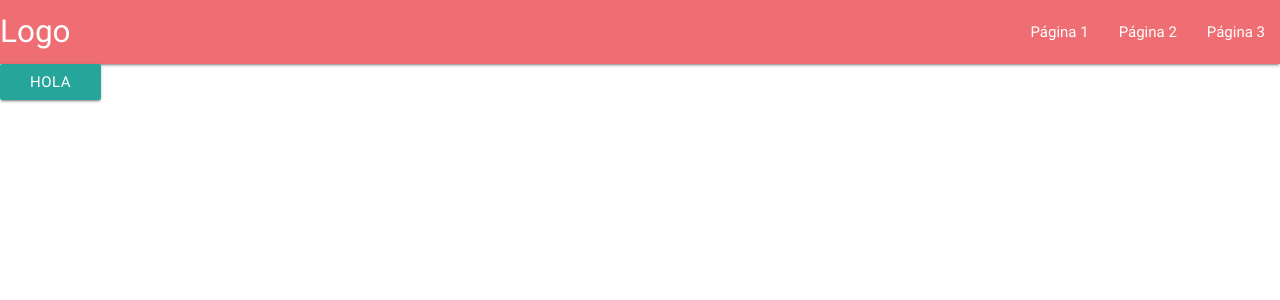
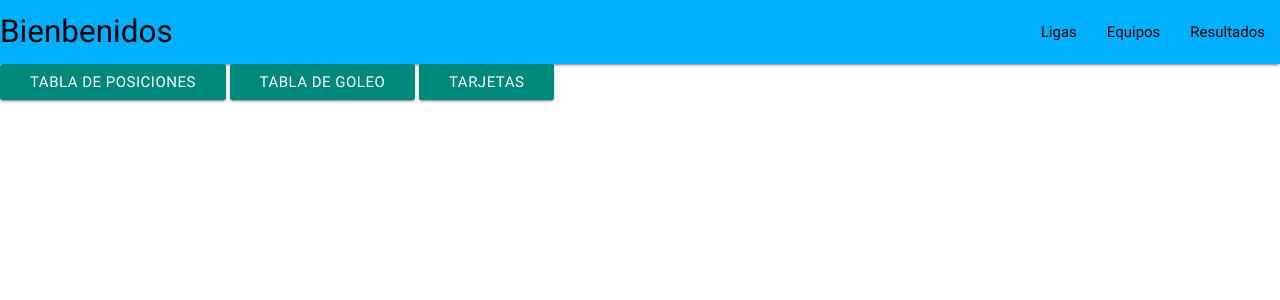
Before and after one commit to MarioEdgardoHerrera/Admin_Ligas, a Django app: page /ligas/ in a window 1280 px wide. Shown: the top 300 px of the page. Run offline with Django 3.2, Linux system fonts and the light colour scheme; parts of the project's set-up code (start-up, migrations or seed data) failed here and were passed over.

Commit message:
Creacion de Form para ligas

```diff
--- a/templates/base.html
+++ b/Liga/templates/base.html
@@ -17,19 +17,24 @@
 <header>
 
   <nav>
-    <div class="nav-wrapper">
-      <a href="#" class="brand-logo">Logo</a>
-      <ul id="nav-mobile" class="right hide-on-med-and-down">
-        <li><a href="#">Página 1</a></li>
-        <li><a href="#">Página 2</a></li>
-        <li><a href="#">Página 3</a></li>
+    <div class="nav-wrapper light-blue accent-3"><span class="black-text">
+      <a href="#" class="brand-logo light-blue accent-3"><span class="black-text">Bienbenidos</a>
+
+      <ul id="nav-mobile" class="right hide-on-med-and-down light-blue accent-3"><span class="black-text">
+        <li><a href="#"><span class="black-text">Ligas</a></li>
+        <li><a href="#"><span class="black-text">Equipos</a></li>
+        <li><a href="#"><span class="black-text">Resultados</a></li>
       </ul>
     </div>
   </nav>
 
 </header>
 <body>
+
+
     <!-- Dentro de este bloque se cargan los templates de las apps -->
-    {% block content %} {% endblock %}
+    {% block content %}
+
+     {% endblock %}
 </body>
 </html>
--- a/apps/ligas/templates/liga/index.html
+++ b/apps/ligas/templates/liga/index.html
@@ -5,5 +5,7 @@
 {% block content %}
 <!-- el contenido de las ligas va aqui -->
 
-<button class="btn">Hola</button>
+<button class="btn teal darken-1">Tabla de Posiciones</button>
+<button class="btn teal darken-1">Tabla de Goleo</button>
+<button class="btn teal darken-1">Tarjetas</button>
 {% endblock %}
--- a/apps/ligas/urls.py
+++ b/apps/ligas/urls.py
@@ -1,5 +1,8 @@
 from django.conf.urls import url, include
-from apps.ligas.views import index
+
+from apps.ligas.views import index, liga_view
+
 urlpatterns = [
-    url(r'^$', index ),
+    url(r'^$',index, name='index'),
+    url(r'^nuevo$',liga_view, name='liga_crear'),
 ]
--- a/apps/ligas/views.py
+++ b/apps/ligas/views.py
@@ -1,6 +1,20 @@
-from django.shortcuts import render
+from django.shortcuts import render, redirect
 
 from django.http import HttpResponse
+
+from apps.ligas.forms import LigaForm
+
 # Create your views here.
 def index(request):
     return render(request, 'liga/index.html' )
+
+def liga_view(request):
+    if request.method == 'POST':
+        form = LigaForm(request.POST)
+        if form.is_valid():
+            form.save()
+        return redirect('liga:index')
+    else:
+        form = LigaForm()
+
+    return render(request, 'liga/liga_form.html', {'form':form})
--- a/templates/header.html
+++ /dev/null
@@ -1 +0,0 @@
-<header>Hola</header>
```
Also changed, not shown: Liga/templates/liga/liga_form.html (added, +9 -0 lines), apps/ligas/forms.py (added, +24 -0 lines).
